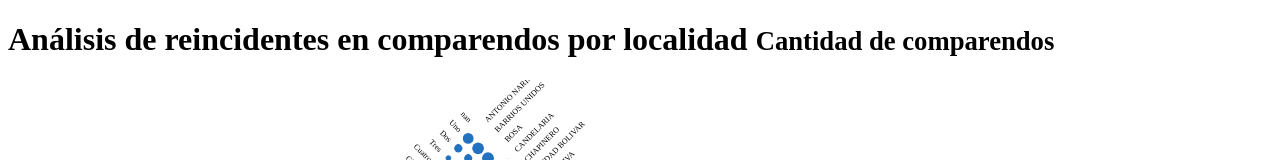
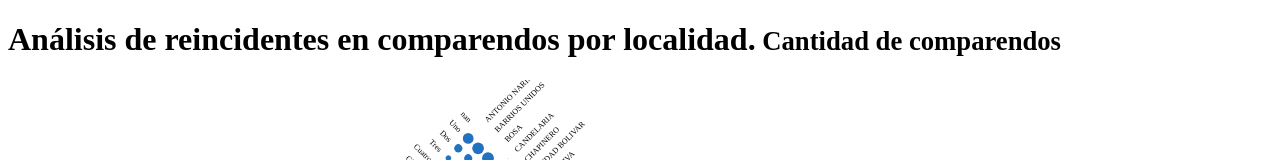
Before and after one commit to pdiazq/CantidadCoparendosLoc, a plain HTML site: page index.html in a window 1280 px wide. Shown: the top 160 px of the page. Drawn offline with nearby package versions, Linux system fonts and the light colour scheme; a web font is replaced by a local one.

Commit message:
Update index.html

```diff
--- a/index.html
+++ b/index.html
@@ -5,7 +5,7 @@
     <title>Half matrix for symmetrical relations</title>
     <link type="text/css" href="index.css" rel="stylesheet"/>
     <script src="https://d3js.org/d3.v3.min.js"></script>
-    <h1>Análisis de reincidentes en comparendos por localidad <small> Cantidad de comparendos</small></h1>
+    <h1>Análisis de reincidentes en comparendos por localidad.<small> Cantidad de comparendos</small></h1>
   </head>
   <body>
         <svg height="400" width="960"></svg>
```
